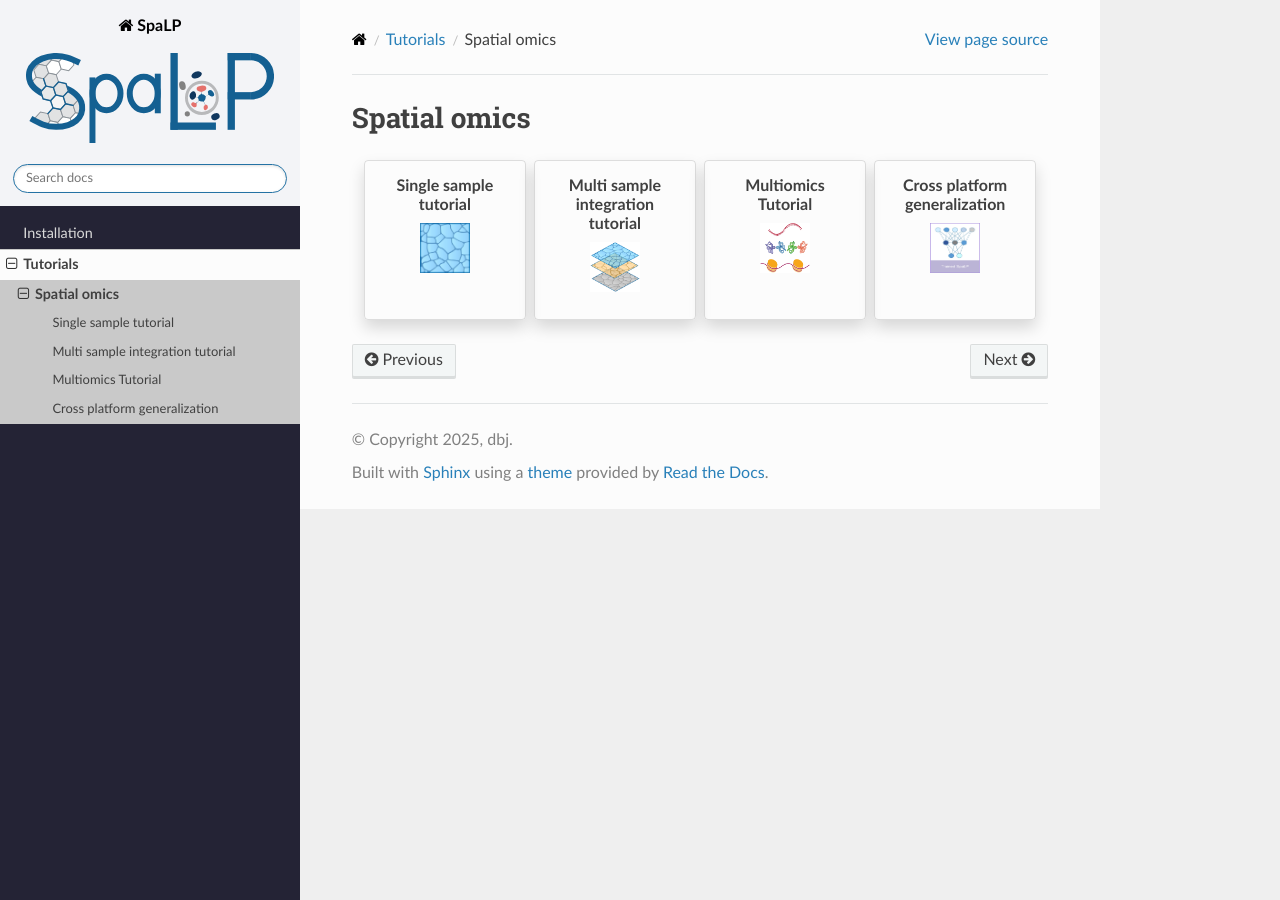
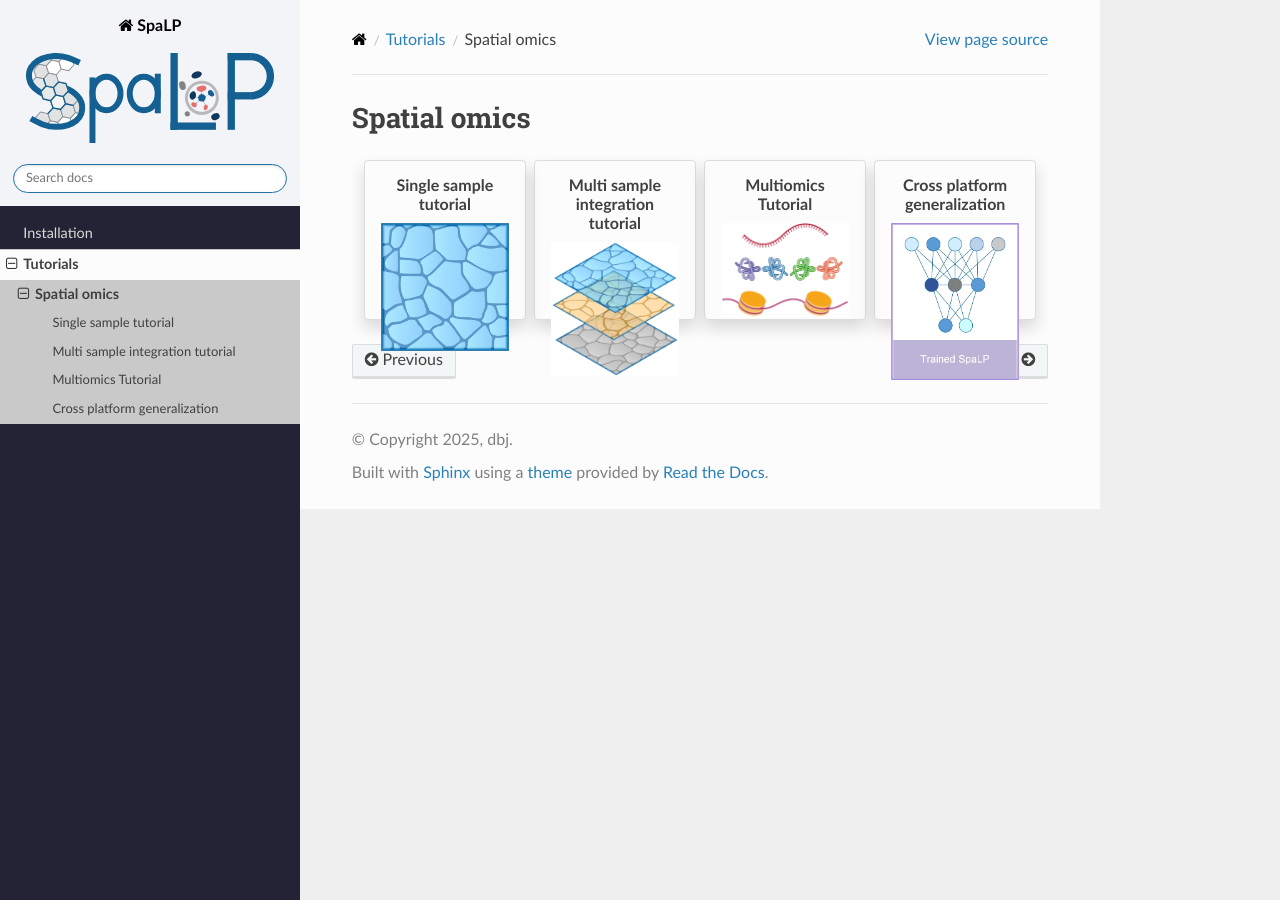
Before and after one commit to 1027victor/SpaLP, a Sphinx documentation site: the page built from docs/source/tutorials/Spatial_omics/index.md, in a window 1280 px wide. Built offline with Sphinx 7.4.7 and the Read the Docs theme 3.1.0, drawn with Linux system fonts in a browser that asks for light colours; pages that are not in the unit, such as notebooks, are missing from menus.

Commit message:
Update index.md

````diff
--- a/docs/source/tutorials/Spatial_omics/index.md
+++ b/docs/source/tutorials/Spatial_omics/index.md
@@ -11,8 +11,8 @@
 
 
 ```{image} ../../../../_static/images/single_sample.jpg
-:width: 50px
-:height: 50px
+:width: 100%
+:height: auto
 :alt: Single sample tutorial
 :class: sd-m-0
 ```
@@ -26,8 +26,8 @@
 :class-card: sd-text-center
 
 ```{image} ../../../../_static/images/modal_sample.jpg
-:width: 50px
-:height: 50px
+:width: 100%
+:height: auto
 :alt: Multi sample integration tutorial
 :class: sd-m-0
 ```
@@ -43,8 +43,7 @@
 
 
 ```{image} ../../../../_static/images/multi_omics.jpg
-:width: 50px
-:height: 50px
+:width: 100%
 :alt: Multiomics Tutorial
 :class: sd-m-0
 ```
@@ -60,8 +59,8 @@
 
 
 ```{image} ../../../../_static/images/trained_salap.jpg
-:width: 50px
-:height: 50px
+:width: 100%
+:height: auto
 :alt: Cross platform generalization
 :class: sd-m-0
 ```
````
